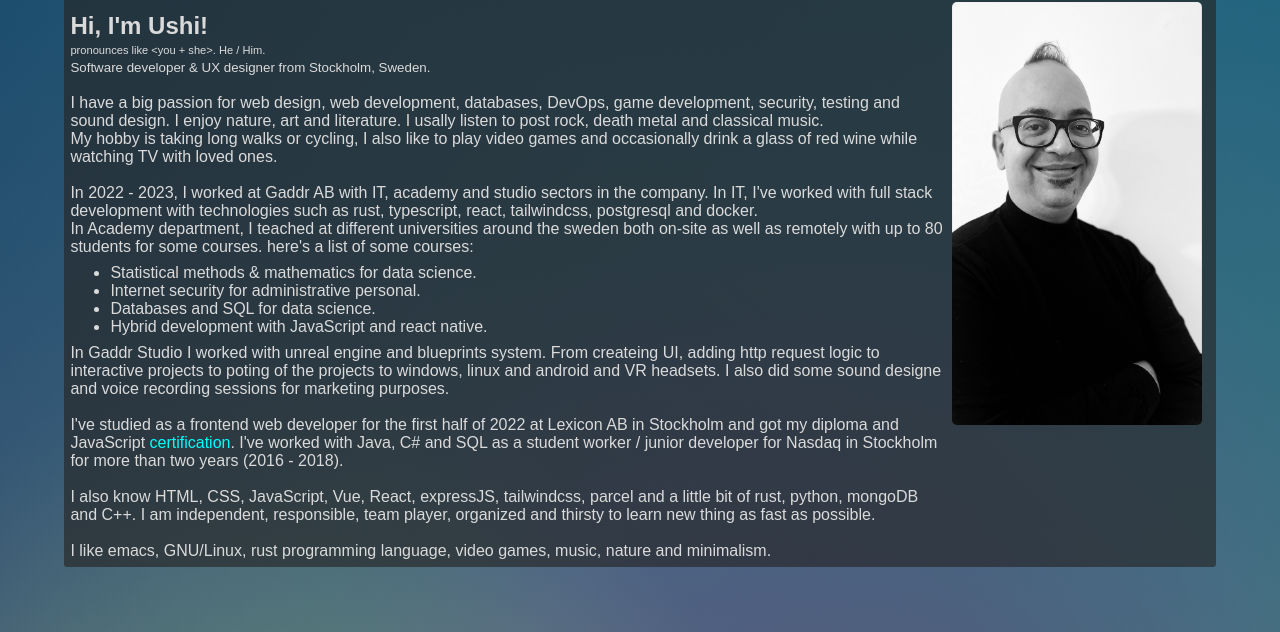
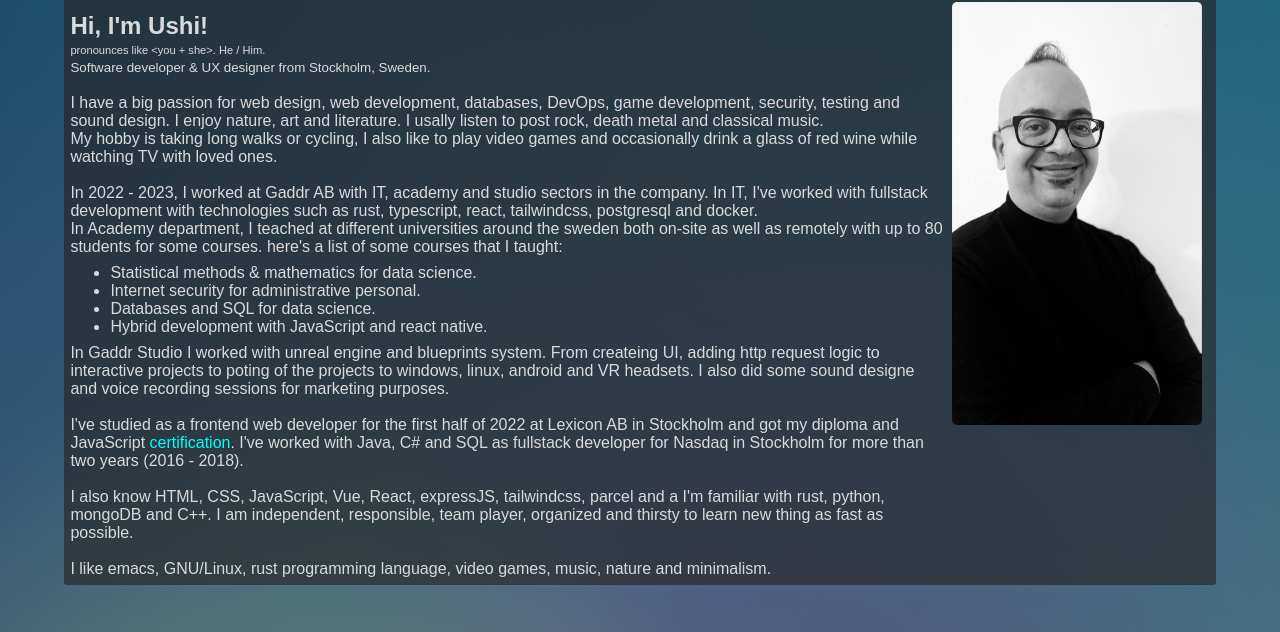
Before and after one commit to prometeh/prometeh.github.io, a website built with Parcel: page src/front-end/index.html in a window 1280 px wide. Shown: the part 168-800 px from the top of the page. Built offline with nearby package versions, Linux system fonts and the light colour scheme.

Commit message:
updated the content

```diff
--- a/src/front-end/index.html
+++ b/src/front-end/index.html
@@ -84,7 +84,7 @@
               <br />
               <p>
                 In 2022 - 2023, I worked at Gaddr AB with IT, academy and studio
-                sectors in the company. In IT, I've worked with full stack
+                sectors in the company. In IT, I've worked with fullstack
                 development with technologies such as rust, typescript, react,
                 tailwindcss, postgresql and docker.
               </p>
@@ -92,7 +92,8 @@
               <p>
                 In Academy department, I teached at different universities
                 around the sweden both on-site as well as remotely with up to 80
-                students for some courses. here's a list of some courses:
+                students for some courses. here's a list of some courses that I
+                taught:
               </p>
               <ol>
                 <li>Statistical methods & mathematics for data science.</li>
@@ -103,9 +104,9 @@
               <p>
                 In Gaddr Studio I worked with unreal engine and blueprints
                 system. From createing UI, adding http request logic to
-                interactive projects to poting of the projects to windows, linux
-                and android and VR headsets. I also did some sound designe and
-                voice recording sessions for marketing purposes.
+                interactive projects to poting of the projects to windows,
+                linux, android and VR headsets. I also did some sound designe
+                and voice recording sessions for marketing purposes.
               </p>
               <br />
               <p>
@@ -117,16 +118,15 @@
                   target="_blank"
                   id="cert_link"
                   >certification</a
-                >. I've worked with Java, C# and SQL as a student worker /
-                junior developer for Nasdaq in Stockholm for more than two years
-                (2016 - 2018).
+                >. I've worked with Java, C# and SQL as fullstack developer for
+                Nasdaq in Stockholm for more than two years (2016 - 2018).
               </p>
               <br />
               <p>
                 I also know HTML, CSS, JavaScript, Vue, React, expressJS,
-                tailwindcss, parcel and a little bit of rust, python, mongoDB
-                and C++. I am independent, responsible, team player, organized
-                and thirsty to learn new thing as fast as possible.
+                tailwindcss, parcel and a I'm familiar with rust, python,
+                mongoDB and C++. I am independent, responsible, team player,
+                organized and thirsty to learn new thing as fast as possible.
               </p>
               <br />
               <p>
@@ -183,7 +183,7 @@
         <div class="card project">
           <div class="project-tab">
             <div class="project-title card">
-              <p>A full-stack web-site</p>
+              <p>A fullstack project</p>
             </div>
             <div class="project-links-n-tags">
               <ul class="project-tags">
```
